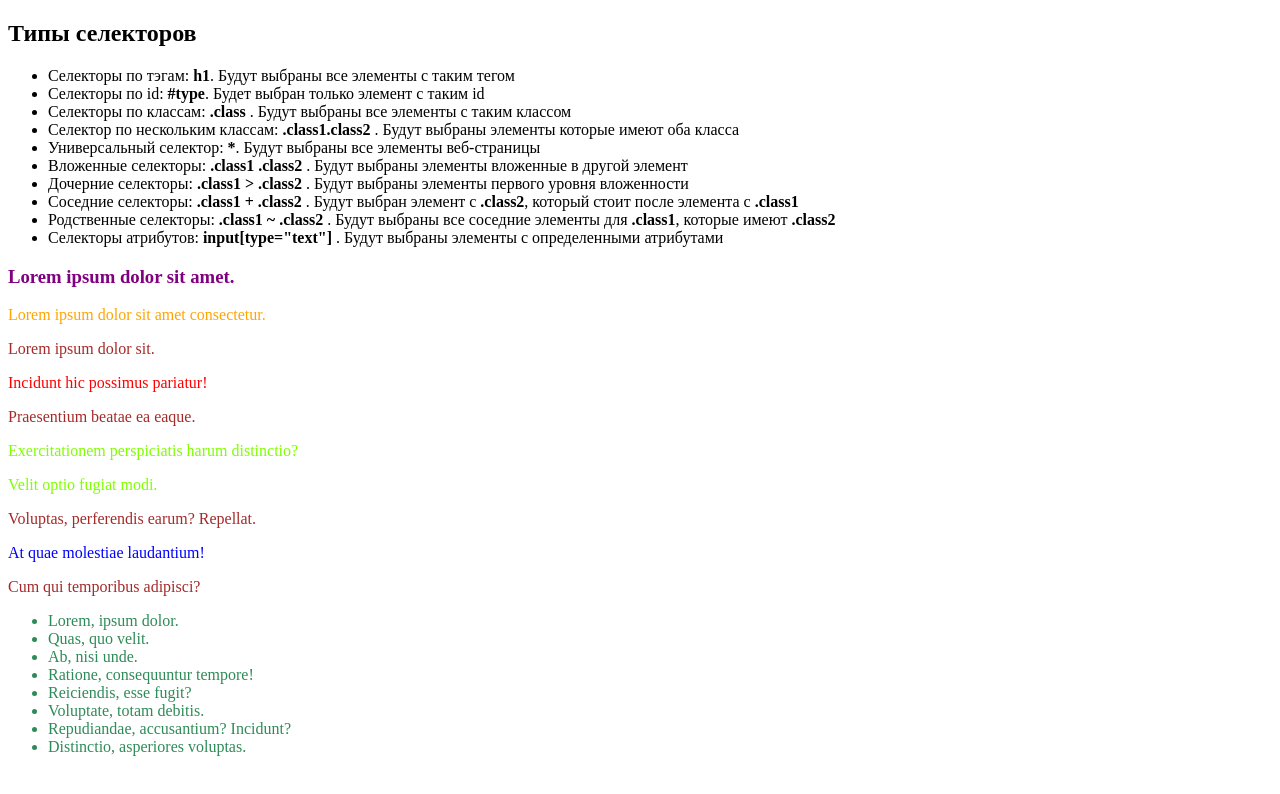
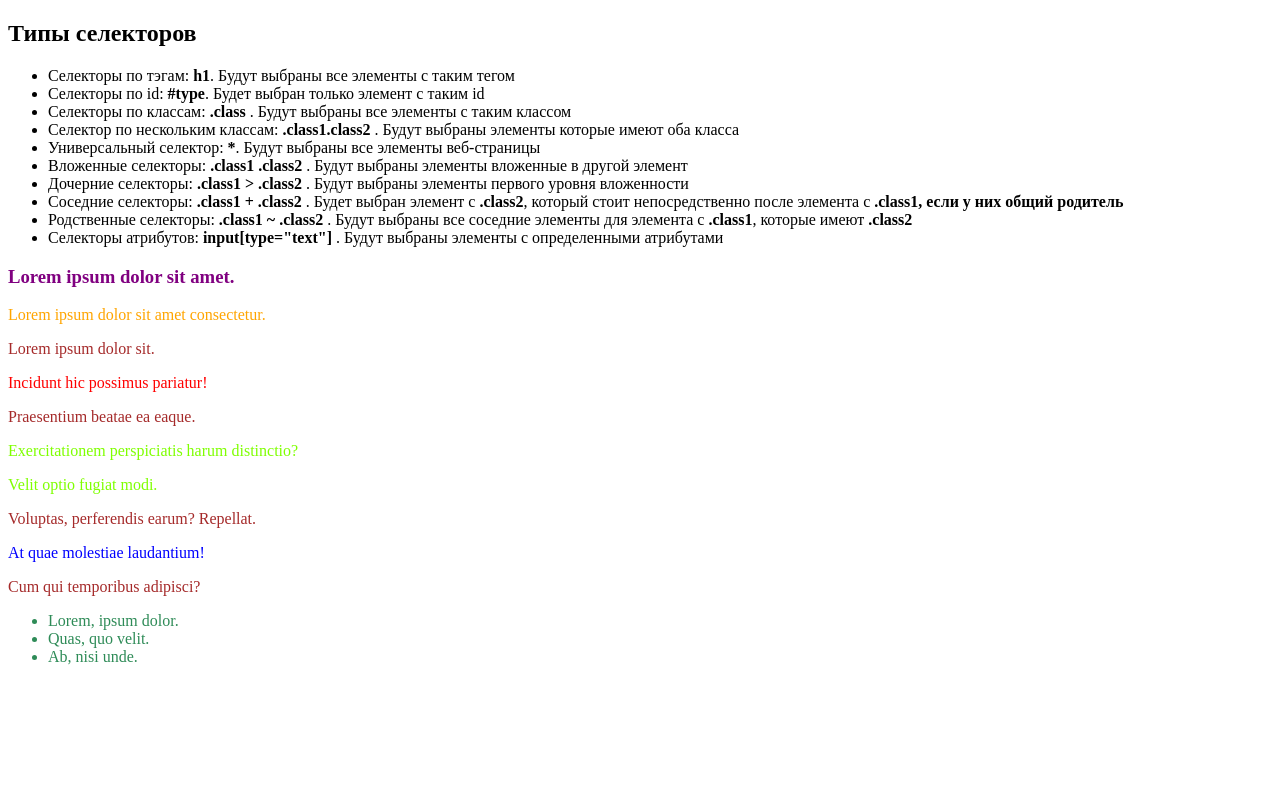
Before and after one commit to BSV17/hillel-lesson-5, a plain HTML site: page index.html in a window 1280 px wide. Drawn offline with Linux system fonts and the light colour scheme.

Commit message:
inor fixes

```diff
--- a/index.html
+++ b/index.html
@@ -15,8 +15,14 @@
       <li>Универсальный селектор: <b>*</b>. Будут выбраны все элементы веб-страницы</li>
       <li>Вложенные селекторы: <b>.class1 .class2</b> . Будут выбраны элементы вложенные в другой элемент</li>
       <li>Дочерние селекторы: <b>.class1 > .class2</b> . Будут выбраны элементы первого уровня вложенности</li>
-      <li>Соседние селекторы: <b>.class1 + .class2</b> . Будут выбран элемент c <b>.class2</b>, который стоит после элемента c <b>.class1</b> </li>
-      <li>Родственные селекторы: <b>.class1 ~ .class2</b> . Будут выбраны все соседние элементы для <b>.class1</b>, которые имеют <b>.class2</b></li>
+      <li>
+        Соседние селекторы: <b>.class1 + .class2</b> . Будет выбран элемент с <b>.class2</b>, который стоит
+        непосредственно после элемента c <b>.class1, если у них общий родитель</b>
+      </li>
+      <li>
+        Родственные селекторы: <b>.class1 ~ .class2</b> . Будут выбраны все соседние элементы для элемента с <b>.class1</b>,
+        которые имеют <b>.class2</b>
+      </li>
       <li>Селекторы атрибутов: <b>input[type="text"]</b> . Будут выбраны элементы с определенными атрибутами</li>
     </ul>
 
@@ -31,14 +37,9 @@
     <p class="text blue-text">At quae molestiae laudantium!</p>
     <p>Cum qui temporibus adipisci?</p>
     <ul class="list">
-        <li>Lorem, ipsum dolor.</li>
-        <li>Quas, quo velit.</li>
-        <li>Ab, nisi unde.</li>
-        <li>Ratione, consequuntur tempore!</li>
-        <li>Reiciendis, esse fugit?</li>
-        <li>Voluptate, totam debitis.</li>
-        <li>Repudiandae, accusantium? Incidunt?</li>
-        <li>Distinctio, asperiores voluptas.</li>
+      <li>Lorem, ipsum dolor.</li>
+      <li>Quas, quo velit.</li>
+      <li>Ab, nisi unde.</li>
     </ul>
   </body>
 </html>
```
